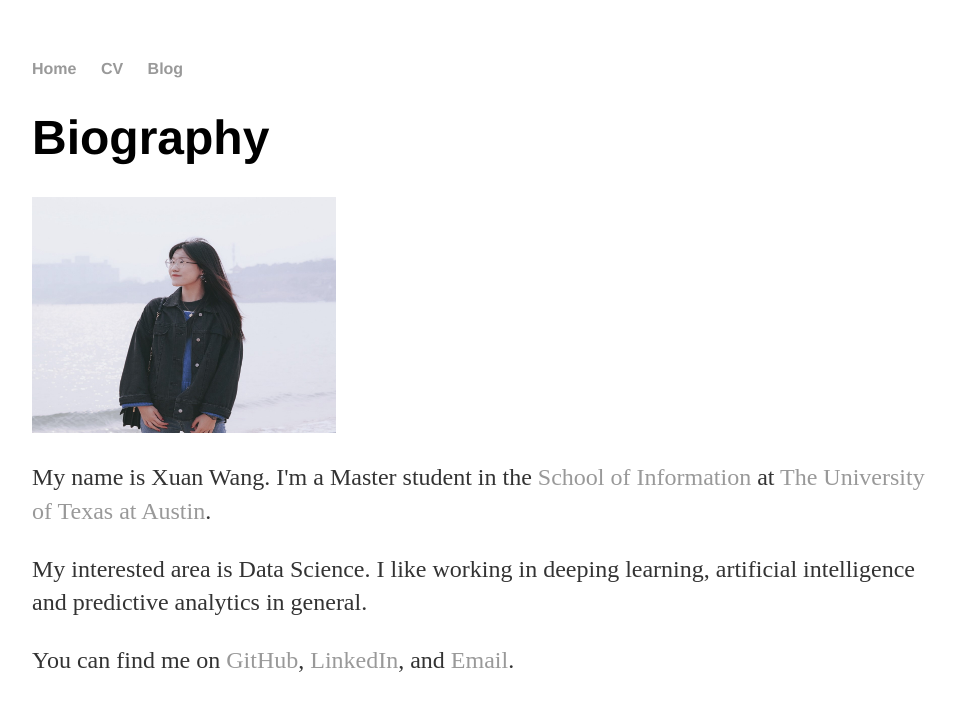
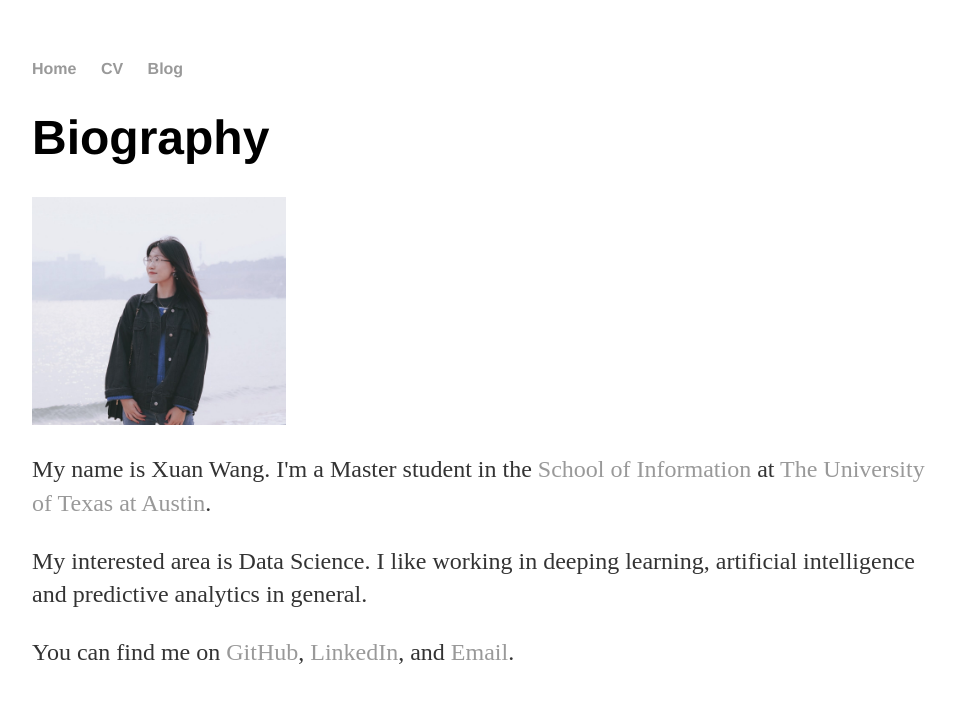
Before and after one commit to xxuanwang-zz/Portfolio, a Jekyll site: the page built from index.html, in a window 1280 px wide. Shown: the top 711 px of the page, without its empty margins (160-1116 px from the left). Built offline with Jekyll 4.4.1, drawn with Linux system fonts in a browser that asks for light colours.

Commit message:
Update index.html

```diff
--- a/index.html
+++ b/index.html
@@ -7,7 +7,7 @@ title: Xuan Wang
     <h1>Biography</h1>
   </header>
   <section id="about">
-    <img src="./img/me.jpg" class="rounded" alt="Xuan Wang" width="304" height="236"/>
+    <img src="./img/me.jpg" class="rounded" alt="Xuan Wang" height="228"/>
     <p>
       My name is Xuan Wang. I'm a Master student in the <a href="https://www.ischool.utexas.edu/">School of Information</a> at <a href="https://www.utexas.edu/">The University of Texas at Austin</a>.
     </p>
```
